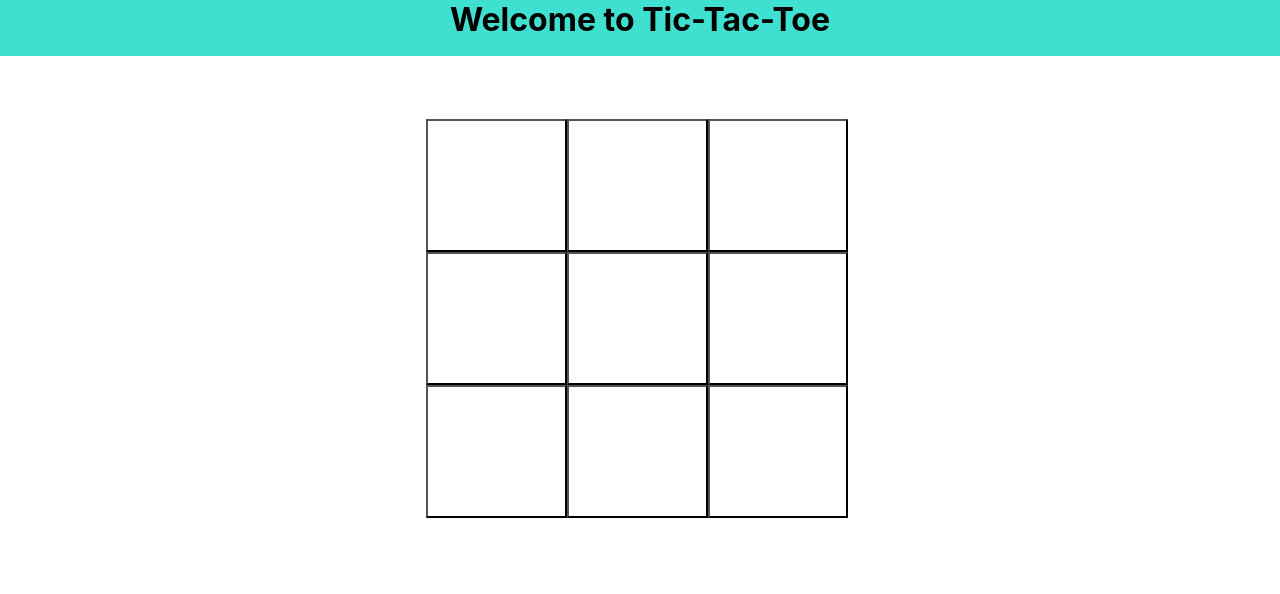
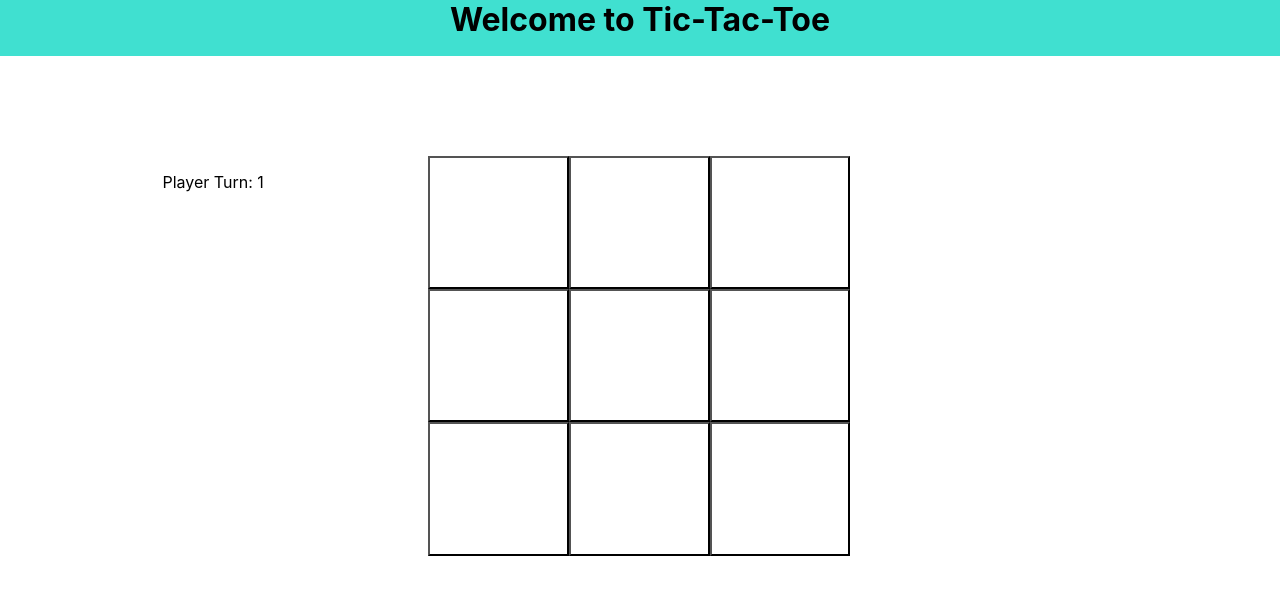
Before and after one commit to CSAtkinson/james, a React (Create React App) app: page / in a window 1280 px wide. Shown: the top 594 px of the page. Built offline with nearby package versions, Linux system fonts and the light colour scheme.

Commit message:
game fully functional before working on multiplayer

```diff
--- a/src/GameBoard/Gameboard.js
+++ b/src/GameBoard/Gameboard.js
@@ -1,21 +1,25 @@
-import React, { useEffect, useState } from 'react'
 import classes from './Gameboard.module.css'
 import GameButton from './GameButton'
 
-const GameBoard = ({gameButtons, onClick}) => (
+const GameBoard = ({gameButtons, onClick, turn, winner}) => {
 
-        <div>
-            <div className={classes.emptyDiv}></div>
+    let turnWinner = (<p>Player Turn: {turn}</p>)
+
+    if(winner){
+        turnWinner = <p>WINNER!!!</p>
+    }
+
+    return(
+        <div className={classes.outerDiv}>
+            <div className={classes.emptyDiv}> {turnWinner} </div>
             <div className={classes.emptyDiv}>
             {gameButtons.map((gameButton, i) => (
                 <GameButton key={i} value={gameButton} onClick={()=> onClick(i)} />
             ))}
             </div>
             <div className={classes.emptyDiv}></div>
-
         </div>
-
-)
-
+    )
+}
 
 export default GameBoard
--- a/src/GameBoard/Gameboard.module.css
+++ b/src/GameBoard/Gameboard.module.css
@@ -6,6 +6,7 @@
     font-weight: bold;
     padding: 0px;
     margin: 0px;
+    vertical-align: middle;
 }
 
 .Button{
@@ -20,17 +21,19 @@
 
 .outerDiv{
     padding-top: 100px;
-    display: flex;
     flex-direction: row;
     height: 360px;
     padding: 0px;
     margin: 0px;
+    vertical-align: middle;
+    display: flex;
 }
 
 .emptyDiv{
     display: inline-block;
     width: 33.3%;
     height: 400px;
-    padding: 0px;
-    margin: 0px;
+    padding-top: 100px;
+    vertical-align: middle;
+    text-align: center;
 }
--- a/src/TicTacToe/TicTacToe.js
+++ b/src/TicTacToe/TicTacToe.js
@@ -1,67 +1,88 @@
-import React, { Component, useEffect, useState } from 'react'
+import React, { Component } from 'react'
 import GameBoard from '../GameBoard/Gameboard'
 import Auxillary from '../hoc/Auxillary/Auxillary'
 
-const TicTacToe = () =>{
-    const [gameBoard, setGameboard] = useState(Array(9).fill(null))
-    const [turn, setTurn] = useState(1)
+class TicTacToe extends Component{
+    constructor(props) {
+        super(props);
+        this.state = {
+          gameBoard: Array(9).fill(null),
+          turn: 1,
+          winner: false
+        };
+      }
 
-    const handleClick = (i) => {
-        const boardCopy = [...gameBoard]
-        if( turn === 1){
+      handleClick = (i) => {
+        const boardCopy = [...this.state.gameBoard]
+        if (this.determineWinner()){return}
+        if( this.state.turn === 1){
             boardCopy[i] = 'X'
-            setTurn(2)
+            this.setState({turn: 2})
         }
         else {
             boardCopy[i] = 'O'
-            setTurn(1)
+            this.setState({turn: 1})
         }
-        setGameboard(boardCopy)
-
+        this.setState({gameBoard: boardCopy}, () => this.determineWinner())
     }
 
-    const determineWinner = () => {
-        if ((gameBoard[0] === 'X' && gameBoard[1] === 'X' && gameBoard[2] === 'X') || (gameBoard[0] === 'O' && gameBoard[1] === 'O' && gameBoard[2] === 'O')){
-           console.log("We have a winner!")
-           setGameboard(Array(9).fill(null))
+    determineWinner(){
+        if ((this.state.gameBoard[0] === 'X' && this.state.gameBoard[1] === 'X' && this.state.gameBoard[2] === 'X') || (this.state.gameBoard[0] === 'O' && this.state.gameBoard[1] === 'O' && this.state.gameBoard[2] === 'O')){
+            console.log("WINNER!!!")
+            this.setState({winner: true})
+            return true;
         }
-        else if ((gameBoard[0] === 'X' && gameBoard[3] === 'X' && gameBoard[6] === 'X') || (gameBoard[0] === 'O' && gameBoard[3] === 'O' && gameBoard[6] === 'O')){
-            console.log("We have a winner!")
-            setGameboard(Array(9).fill(null))
+        else if ((this.state.gameBoard[0] === 'X' && this.state.gameBoard[3] === 'X' && this.state.gameBoard[6] === 'X') || (this.state.gameBoard[0] === 'O' && this.state.gameBoard[3] === 'O' && this.state.gameBoard[6] === 'O')){
+            this.setState({winner: true})
+            return true
         }
-        else if ((gameBoard[0] === 'X' && gameBoard[4] === 'X' && gameBoard[8] === 'X') || (gameBoard[0] === 'OX' && gameBoard[4] === 'O' && gameBoard[8] === 'O')){
-            console.log("We have a winner!")
-            setGameboard(Array(9).fill(null))
+        else if ((this.state.gameBoard[0] === 'X' && this.state.gameBoard[4] === 'X' && this.state.gameBoard[8] === 'X') || (this.state.gameBoard[0] === 'OX' && this.state.gameBoard[4] === 'O' && this.state.gameBoard[8] === 'O')){
+            this.setState({winner: true})
+            return true
         }
-        else if ((gameBoard[1] === 'X' && gameBoard[4] === 'X' && gameBoard[7] === 'X') || (gameBoard[1] === 'O' && gameBoard[4] === 'O' && gameBoard[7] === 'O')){
-            console.log("We have a winner!")
-            setGameboard(Array(9).fill(null))
+        else if ((this.state.gameBoard[1] === 'X' && this.state.gameBoard[4] === 'X' && this.state.gameBoard[7] === 'X') || (this.state.gameBoard[1] === 'O' && this.state.gameBoard[4] === 'O' && this.state.gameBoard[7] === 'O')){
+            this.setState({winner: true})
+            return true
         }
-        else if ((gameBoard[2] === 'X' && gameBoard[4] === 'X' && gameBoard[6] === 'X') || (gameBoard[2] === 'O' && gameBoard[4] === 'O' && gameBoard[6] === 'O')){
-            console.log("We have a winner!")
-            setGameboard(Array(9).fill(null))
+        else if ((this.state.gameBoard[2] === 'X' && this.state.gameBoard[4] === 'X' && this.state.gameBoard[6] === 'X') || (this.state.gameBoard[2] === 'O' && this.state.gameBoard[4] === 'O' && this.state.gameBoard[6] === 'O')){
+            this.setState({winner: true})
+            return true
         }
-        else if ((gameBoard[2] === 'X' && gameBoard[5] === 'X' && gameBoard[8] === 'X') || (gameBoard[2] === 'O' && gameBoard[5] === 'O' && gameBoard[8] === 'O')){
-            console.log("We have a winner!")
-            setGameboard(Array(9).fill(null))
+        else if ((this.state.gameBoard[2] === 'X' && this.state.gameBoard[5] === 'X' && this.state.gameBoard[8] === 'X') || (this.state.gameBoard[2] === 'O' && this.state.gameBoard[5] === 'O' && this.state.gameBoard[8] === 'O')){
+            this.setState({winner: true})
+            return true
         }
-        else if ((gameBoard[3] === 'X' && gameBoard[4] === 'X' && gameBoard[5] === 'X') || (gameBoard[3] === 'O' && gameBoard[4] === 'O' && gameBoard[5] === 'O')){
-            console.log("We have a winner!")
-            setGameboard(Array(9).fill(null))
+        else if ((this.state.gameBoard[3] === 'X' && this.state.gameBoard[4] === 'X' && this.state.gameBoard[5] === 'X') || (this.state.gameBoard[3] === 'O' && this.state.gameBoard[4] === 'O' && this.state.gameBoard[5] === 'O')){
+            this.setState({winner: true})
+            return true
         }
-        else if ((gameBoard[6] === 'X' && gameBoard[7] === 'X' && gameBoard[8] === 'X') || (gameBoard[6] === 'O' && gameBoard[7] === 'O' && gameBoard[8] === 'O')){
-            console.log("We have a winner!")
-            setGameboard(Array(9).fill(null))
+        else if ((this.state.gameBoard[6] === 'X' && this.state.gameBoard[7] === 'X' && this.state.gameBoard[8] === 'X') || (this.state.gameBoard[6] === 'O' && this.state.gameBoard[7] === 'O' && this.state.gameBoard[8] === 'O')){
+            this.setState({winner: true})
+            return true
         }
+        return false;
 
     }
 
 
-    return(
-        <Auxillary>
-            <GameBoard gameButtons={gameBoard} onClick={handleClick}/>
-        </Auxillary>
-    );
+    render(){
+        return(
+            <Auxillary>
+                <GameBoard winner={this.state.winner} turn={this.state.turn} gameButtons={this.state.gameBoard} onClick={this.handleClick}/>
+            </Auxillary>
+        )
+
+
+    }
+
+
+
+
+
+
+
+
+
 
 };
 
--- a/src/index.js
+++ b/src/index.js
@@ -1,6 +1,5 @@
 import React from 'react';
 import ReactDOM from 'react-dom';
-import { Provider } from 'react-redux'
 import { BrowserRouter } from 'react-router-dom';
 
 
```
